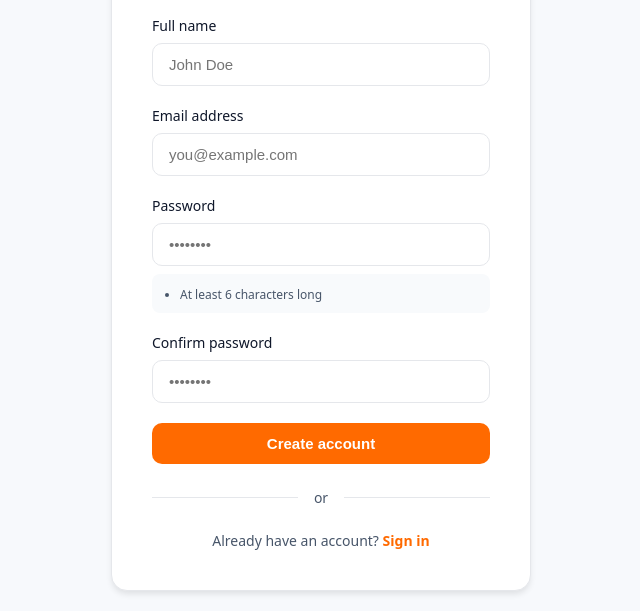
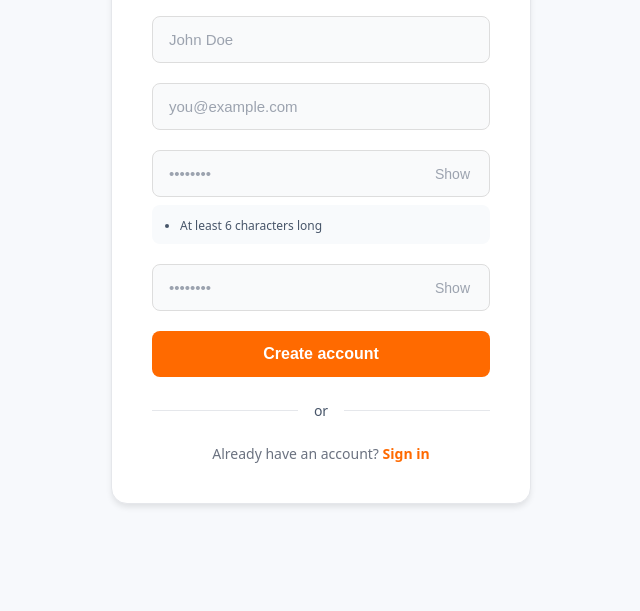
Before and after one commit to ForgeNovaAI/forgenova-mvp, a plain HTML site: page signup.html in a window 1280 px wide. Shown: the part 254-865 px from the top of the page, without its empty margins (319-959 px from the left). After the commit the page ends 800 px from the top, so only its background shows below. Drawn offline with nearby package versions, Linux system fonts and the light colour scheme.

Commit message:
Add password visibility toggle and redirect login to homepage

```diff
--- a/signup.html
+++ b/signup.html
@@ -67,10 +67,11 @@
         }
 
         h1 {
-            font-size: 28px;
+            font-size: 32px;
             font-weight: 700;
-            margin-bottom: 8px;
+            margin-bottom: 32px;
             text-align: center;
+            color: var(--text);
         }
 
         .subtitle {
@@ -78,6 +79,7 @@
             text-align: center;
             margin-bottom: 32px;
             font-size: 14px;
+            display: none;
         }
 
         .form-group {
@@ -85,33 +87,36 @@
         }
 
         label {
-            display: block;
-            font-size: 14px;
-            font-weight: 500;
-            margin-bottom: 8px;
-            color: var(--text);
+            display: none;
         }
 
         input {
             width: 100%;
-            padding: 12px 16px;
-            border: 1px solid var(--border);
-            border-radius: 10px;
+            padding: 14px 16px;
+            border: 1px solid #ddd;
+            border-radius: 8px;
             font-size: 15px;
-            transition: border-color 0.2s;
+            transition: all 0.2s;
+            background: #f9fafb;
+            color: var(--text);
+        }
+
+        input::placeholder {
+            color: #9ca3af;
         }
 
         input:focus {
             outline: none;
             border-color: var(--brand);
+            background: white;
         }
 
         .btn {
             width: 100%;
-            padding: 12px 16px;
+            padding: 14px 16px;
             border: none;
-            border-radius: 10px;
-            font-size: 15px;
+            border-radius: 8px;
+            font-size: 16px;
             font-weight: 600;
             cursor: pointer;
             transition: all 0.2s;
@@ -123,7 +128,7 @@
         }
 
         .btn-primary:hover {
-            filter: brightness(0.95);
+            background: #e55a00;
         }
 
         .btn-primary:disabled {
@@ -151,7 +156,8 @@
         .link-text {
             text-align: center;
             font-size: 14px;
-            color: var(--muted);
+            color: #6b7280;
+            margin-top: 20px;
         }
 
         .link-text a {
@@ -162,6 +168,33 @@
 
         .link-text a:hover {
             text-decoration: underline;
+        }
+
+        .logo img {
+            display: block;
+            margin: 0 auto;
+        }
+
+        .password-wrapper {
+            position: relative;
+        }
+
+        .password-toggle {
+            position: absolute;
+            right: 12px;
+            top: 50%;
+            transform: translateY(-50%);
+            background: none;
+            border: none;
+            cursor: pointer;
+            color: #9ca3af;
+            font-size: 14px;
+            padding: 4px 8px;
+            transition: color 0.2s;
+        }
+
+        .password-toggle:hover {
+            color: var(--brand);
         }
 
         .alert {
@@ -247,7 +280,10 @@
 
             <div class="form-group">
                 <label for="password">Password</label>
-                <input type="password" id="password" name="password" required autocomplete="new-password" placeholder="••••••••">
+                <div class="password-wrapper">
+                    <input type="password" id="password" name="password" required autocomplete="new-password" placeholder="••••••••">
+                    <button type="button" class="password-toggle" onclick="togglePassword('password')">Show</button>
+                </div>
                 <div class="password-requirements">
                     <ul>
                         <li>At least 6 characters long</li>
@@ -257,7 +293,10 @@
 
             <div class="form-group">
                 <label for="confirmPassword">Confirm password</label>
-                <input type="password" id="confirmPassword" name="confirmPassword" required autocomplete="new-password" placeholder="••••••••">
+                <div class="password-wrapper">
+                    <input type="password" id="confirmPassword" name="confirmPassword" required autocomplete="new-password" placeholder="••••••••">
+                    <button type="button" class="password-toggle" onclick="togglePassword('confirmPassword')">Show</button>
+                </div>
             </div>
 
             <button type="submit" class="btn btn-primary" id="signupBtn">
@@ -278,6 +317,20 @@
         const SUPABASE_URL = "https://icbfadlizwwonymqdclb.supabase.co";
         const SUPABASE_ANON_KEY = "eyJhbGciOiJIUzI1NiIsInR5cCI6IkpXVCJ9.eyJpc3MiOiJzdXBhYmFzZSIsInJlZiI6ImljYmZhZGxpend3b255bXFkY2xiIiwicm9sZSI6ImFub24iLCJpYXQiOjE3NTgwMzU4OTUsImV4cCI6MjA3MzYxMTg5NX0.sQNGjFdC-WM0nSdGucgx3DelUJ5KJXh6S8J54xWUEu0";
         const supabaseClient = createClient(SUPABASE_URL, SUPABASE_ANON_KEY);
+
+        // Toggle password visibility
+        function togglePassword(inputId) {
+            const input = document.getElementById(inputId);
+            const button = input.nextElementSibling;
+
+            if (input.type === 'password') {
+                input.type = 'text';
+                button.textContent = 'Hide';
+            } else {
+                input.type = 'password';
+                button.textContent = 'Show';
+            }
+        }
 
         // Check if user is already logged in
         async function checkAuth() {
```
Also changed, not shown: login.html (+74 -23 lines).
